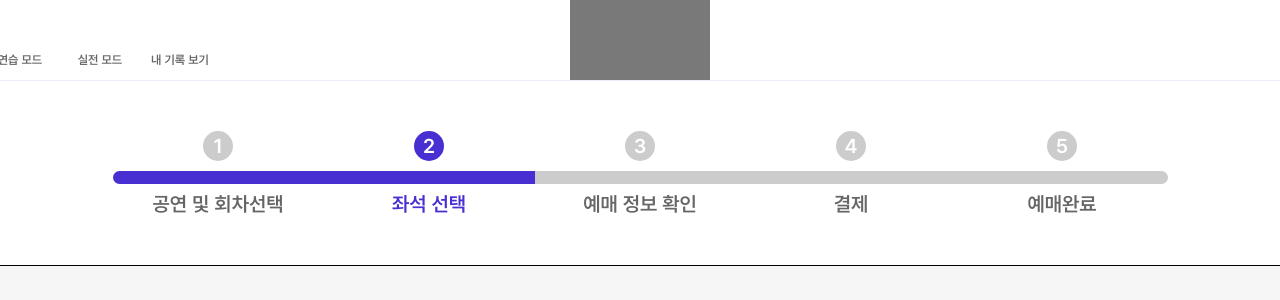
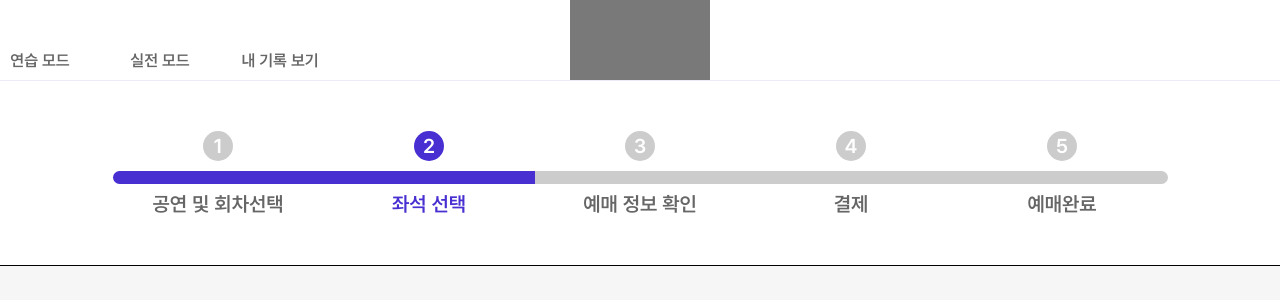
Before and after one commit to Easy-Ti-cket/easy-ticket, a React (Vite) app: page / in a window 1280 px wide. Shown: the top 300 px of the page. Built offline with nearby package versions, Linux system fonts and the light colour scheme.

Commit message:
Design: header font size 및 width 수정

```diff
--- a/src/components/header/nav/Nav.jsx
+++ b/src/components/header/nav/Nav.jsx
@@ -13,29 +13,28 @@ const NavWrap = styled.div`
 `;
 //네비게이터 hover 시 서브네비게이터가 나오도록 허용할 구간
 const NavHoverSection = styled.div`
-  width: 240px;
+  width: 360px;
   height: 40px;
 `;
 //네비게이터 ul
 const NavContainer = styled.ul`
-  width: 240px;
+  width: 360px;
   height: 40px;
   display: flex;
   align-items: flex-end;
 `;
 //네비게이터 li
 const NavContent = styled.li`
-  width: 80px;
+  width: 120px;
   height: 40px;
   display: flex;
   align-items: center;
   justify-content: center;
   text-align: center;
   font-family: "pretendardB";
-  font-size: 12px;
+  font-size: 16px;
   cursor: pointer;
   position: relative;
-
   //조건부 css : 마우스 hover 네비게이터는 서브네비게이터가 사라지기 전까지 css 유지
   //1) 현재 sideNavigator 영역까지 포함됐을 때 hovered상태인가?
   //2) 해당 navigator가 hovered상태인가?
@@ -47,7 +46,7 @@ const NavContent = styled.li`
     position: absolute;
     bottom: -1px;
     left: 0;
-    width: 80px;
+    width: 120px;
     height: 0;
     background-color: var(--key-color);
     border-radius: 50px;
--- a/src/components/header/nav/subNav/SubNav.jsx
+++ b/src/components/header/nav/subNav/SubNav.jsx
@@ -2,7 +2,7 @@ import styled from "styled-components";
 
 const SubNavWrap = styled.div`
   width: 1320px;
-  height: 40px;
+  height: 50px;
   background-color: var(--sub-color);
   display: flex;
   justify-content: center;
@@ -16,9 +16,9 @@ const SubNavContainer = styled.ul`
 `;
 /*서브네비게이터 Contents - 서브네비게이터 내용*/
 const SubNavContent = styled.li`
-  font-size: 12px;
+  font-size: 16px;
   color: var(--text-color);
-  width: 90px;
+  width: 120px;
   height: 40px;
   display: flex;
   align-items: center;
```
